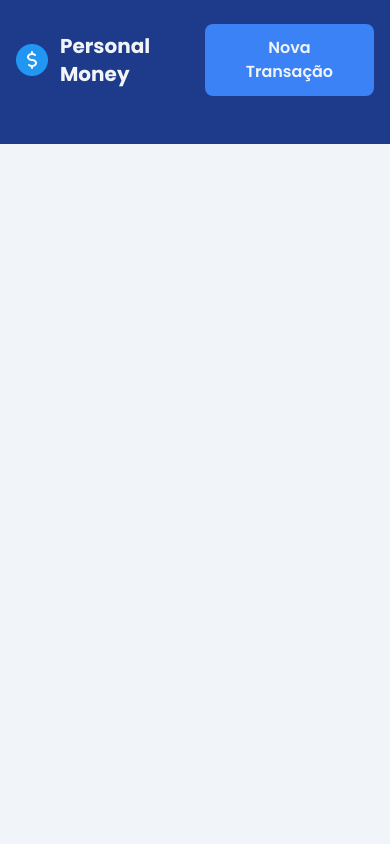
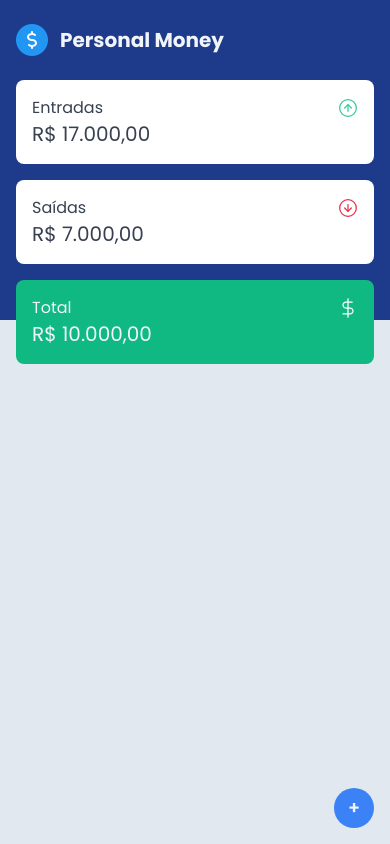
Before and after one commit to timabuntu/personal_money, a React (Create React App) app: page / in a window 390 px wide. Built offline with nearby package versions, Linux system fonts and the light colour scheme.

Commit message:
feat: created summary mobile

```diff
--- a/src/App.tsx
+++ b/src/App.tsx
@@ -1,15 +1,28 @@
+import Dashboard from "./components/Dashboard";
 import Header from "./components/Header";
 
 const App: React.FC = () => {
   return (
-    <div className="flex min-h-screen bg-slate-100">
-      <div className="w-full bg-blue-900 h-36">
-        <main className="px-4 mx-auto sm:max-w-3xl md:max-w-4xl xl:max-w-6xl 2xl:max-w-7xl">
+    <div className="min-h-screen bg-slate-200">
+      <div className="px-4 bg-blue-900 h-[20rem]">
+        <main className="mx-auto sm:max-w-3xl md:max-w-4xl xl:max-w-6xl 2xl:max-w-7xl">
           <header className="py-6">
             <Header />
           </header>
+
+          <section>
+            <Dashboard />
+          </section>
         </main>
       </div>
+      <button
+        type="button"
+        className="absolute w-10 h-10 font-semibold bg-blue-500 rounded-full hover:bg-blue-400 right-4 bottom-4 text-slate-100"
+      >
+        <span className="flex items-center justify-center h-full text-lg">
+          +
+        </span>
+      </button>
     </div>
   );
 };
--- /dev/null
+++ b/src/components/Dashboard/index.tsx
@@ -0,0 +1,11 @@
+import Summary from "../Summary";
+
+const Dashboard: React.FC = () => {
+  return (
+    <div>
+      <Summary />
+    </div>
+  );
+};
+
+export default Dashboard;
--- a/src/components/Header/index.tsx
+++ b/src/components/Header/index.tsx
@@ -2,14 +2,14 @@ import logoImg from "../../assets/logo.png";
 
 const Header: React.FC = () => {
   return (
-    <header className="flex justify-between">
+    <header className="flex flex-col justify-between">
       <div className="flex items-center gap-3">
         <img src={logoImg} alt="Logotipo" className="w-8 h-8" />
         <h1 className="text-xl font-bold text-slate-100">Personal Money</h1>
       </div>
       <button
         type="button"
-        className="px-6 py-3 font-semibold bg-blue-500 rounded-lg text-slate-100"
+        className="hidden px-6 py-3 mt-4 font-semibold bg-blue-500 rounded-lg text-slate-100"
       >
         Nova Transação
       </button>
--- /dev/null
+++ b/src/components/Summary/index.tsx
@@ -0,0 +1,35 @@
+import incomeImg from "../../assets/income.svg";
+import outcomeImg from "../../assets/outcome.svg";
+import totalImg from "../../assets/total.svg";
+
+const Summary: React.FC = () => {
+  return (
+    <div className="flex flex-col justify-between gap-4">
+      <div className="flex flex-col p-4 bg-white rounded-lg">
+        <div className="flex items-center justify-between ">
+          <span className="text-gray-700">Entradas</span>
+          <img src={incomeImg} alt="Entradas" className="w-5 h-5" />
+        </div>
+        <p className="text-xl text-gray-700">R$ 17.000,00</p>
+      </div>
+
+      <div className="flex flex-col p-4 bg-white rounded-lg ">
+        <div className="flex items-center justify-between ">
+          <span className="text-gray-700">Saídas</span>
+          <img src={outcomeImg} alt="Entradas" className="w-5 h-5" />
+        </div>
+        <p className="text-xl text-gray-700">R$ 7.000,00</p>
+      </div>
+
+      <div className="flex flex-col p-4 rounded-lg bg-emerald-500">
+        <div className="flex items-center justify-between ">
+          <span className="text-slate-100">Total</span>
+          <img src={totalImg} alt="Entradas" className="w-5 h-5" />
+        </div>
+        <p className="text-xl text-slate-100">R$ 10.000,00</p>
+      </div>
+    </div>
+  );
+};
+
+export default Summary;
```
